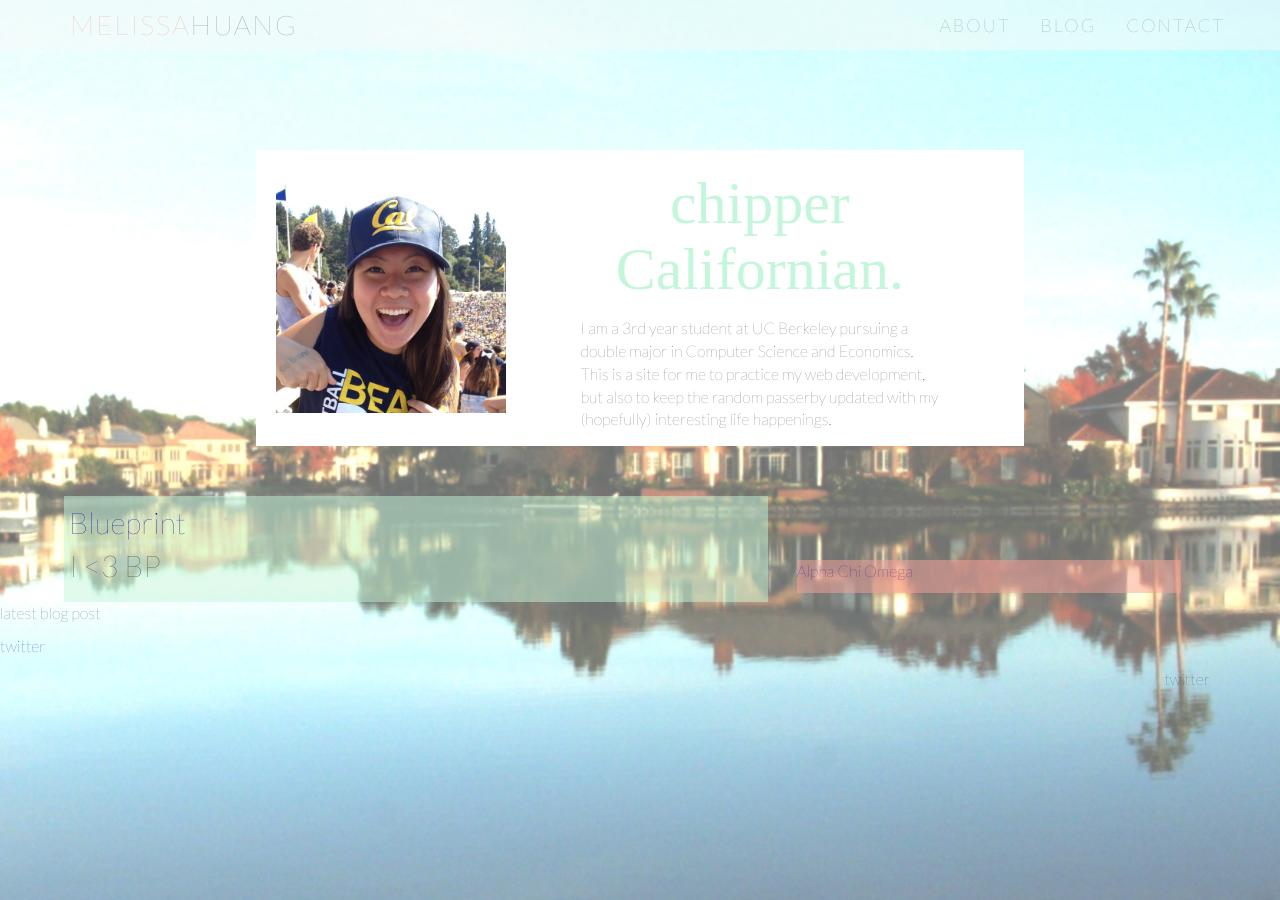
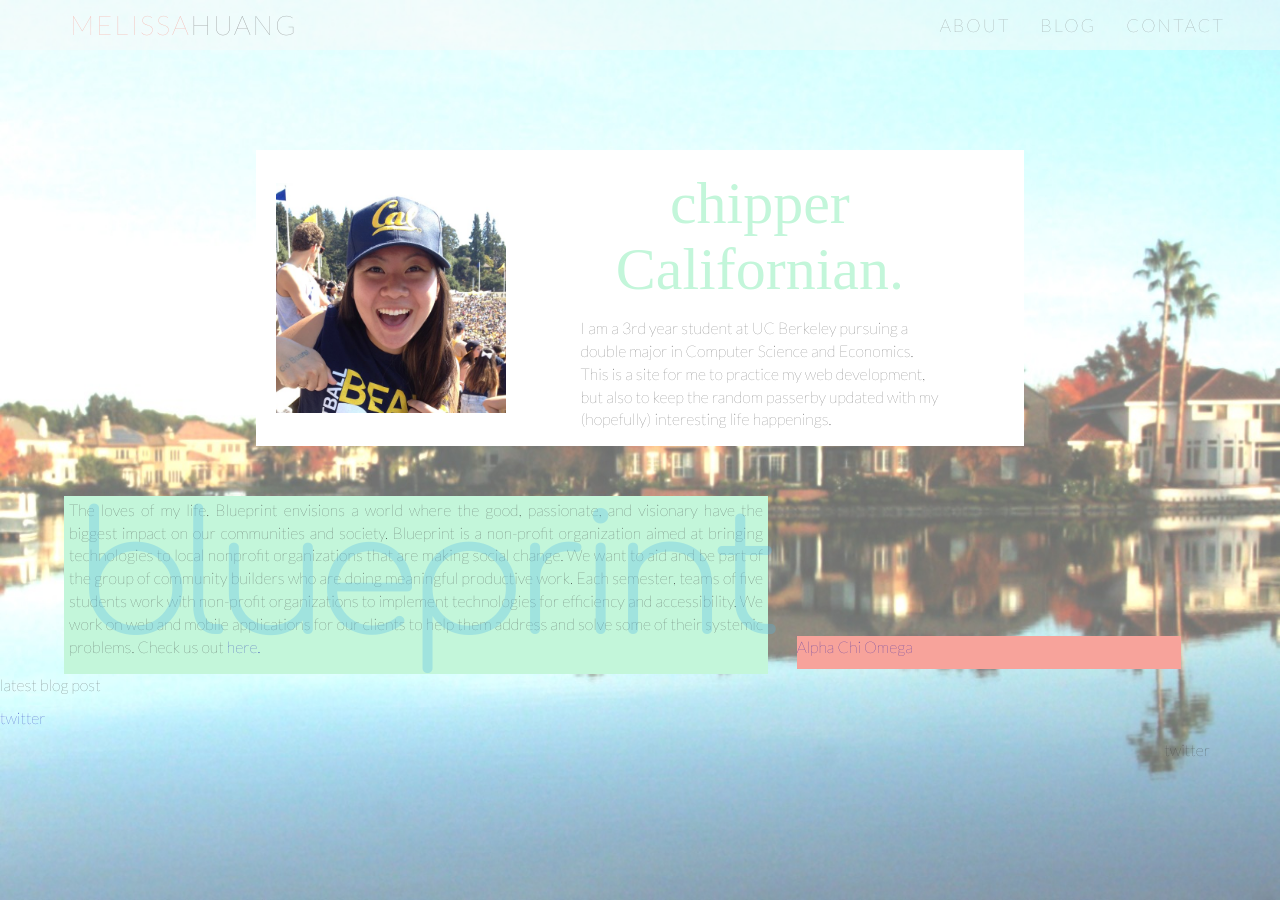
Before and after one commit to melhuang/melhuang.github.io, a Jekyll site: the page index.html, which Jekyll copies as it is, in a window 1280 px wide. Built offline with Jekyll 4.4.1, drawn with Linux system fonts in a browser that asks for light colours; Markdown is read by kramdown in place of the engine named in the settings; comment, search, counter and statistics services are not loaded.

Commit message:
bp title and text

```diff
--- a/css/main.css
+++ b/css/main.css
@@ -153,18 +153,32 @@
 }
 #blueprint{
     display:inline-block;
-    font-size: 30px;
+    font-size: 16px;
     background-color:rgb(195,246,218);
-    background-color:rgba(195,246,218, 0.5);
+    /*background-color:rgba(195,246,218, 0.5);*/
     margin: 0% 2% 0% 5%;
     width: 55%;
     padding: 5px;
+}
+#bptitle{
+    letter-spacing:-11px;
+    padding-left:5px;
+    font-family: 'Comfortaa', cursive;
+    font-size:167px;
+    margin-top:-40px;
+    text-align:center;
+    color:rgb(82,185,233);
+    opacity:.3;
+}
+#bptext{
+    margin-top:-211px;
+    text-align:justify;
 }
 #axo{
     display:inline-block;
     margin: 0% 5% 0% 0%;
     background-color:rgb(247,163,155);
-    background-color:rgba(247,163,155, 0.5);
+    /*background-color:rgba(247,163,155, 0.5);*/
     width:30%;
 }
 
--- a/index.html
+++ b/index.html
@@ -3,6 +3,7 @@
     <title>Melissa Huang</title>
     <link href='http://fonts.googleapis.com/css?family=Lato:100,400' rel='stylesheet' type='text/css'>
     <link href='http://fonts.googleapis.com/css?family=Cookie' rel='stylesheet' type='text/css'>
+    <link href='http://fonts.googleapis.com/css?family=Comfortaa:400,300' rel='stylesheet' type='text/css'>
     <link href="css/bootstrap.min.css" rel="stylesheet">
     <link href="css/main.css" rel="stylesheet">
     <link rel="icon" href="/assets/images/favicon.ico" type="image/x-icon">
@@ -40,8 +41,10 @@
 
     <div id="about">
 	<div id="blueprint">
-          <a href="http://calblueprint.org">Blueprint</a>
-	  <p>I <3 BP</p>
+	  <p id="bptitle">blueprint</p>
+	  <p id="bptext">The loves of my life. Blueprint envisions a world where the good, passionate, and visionary have the biggest impact on our communities and society. Blueprint is a non-profit organization aimed at bringing technologies to local nonprofit organizations that are making social change. We want to aid and be part of the group of community builders who are doing meaningful productive work. Each semester, teams of five students work with non-profit organizations to implement technologies for efficiency and accessibility. We work on web and mobile applications for our clients to help them address and solve some of their systemic problems. Check us out
+          <a href="http://calblueprint.org">here.</a>
+	  </p>
 	</div>
 	<div id="axo">
           <ul>
```
